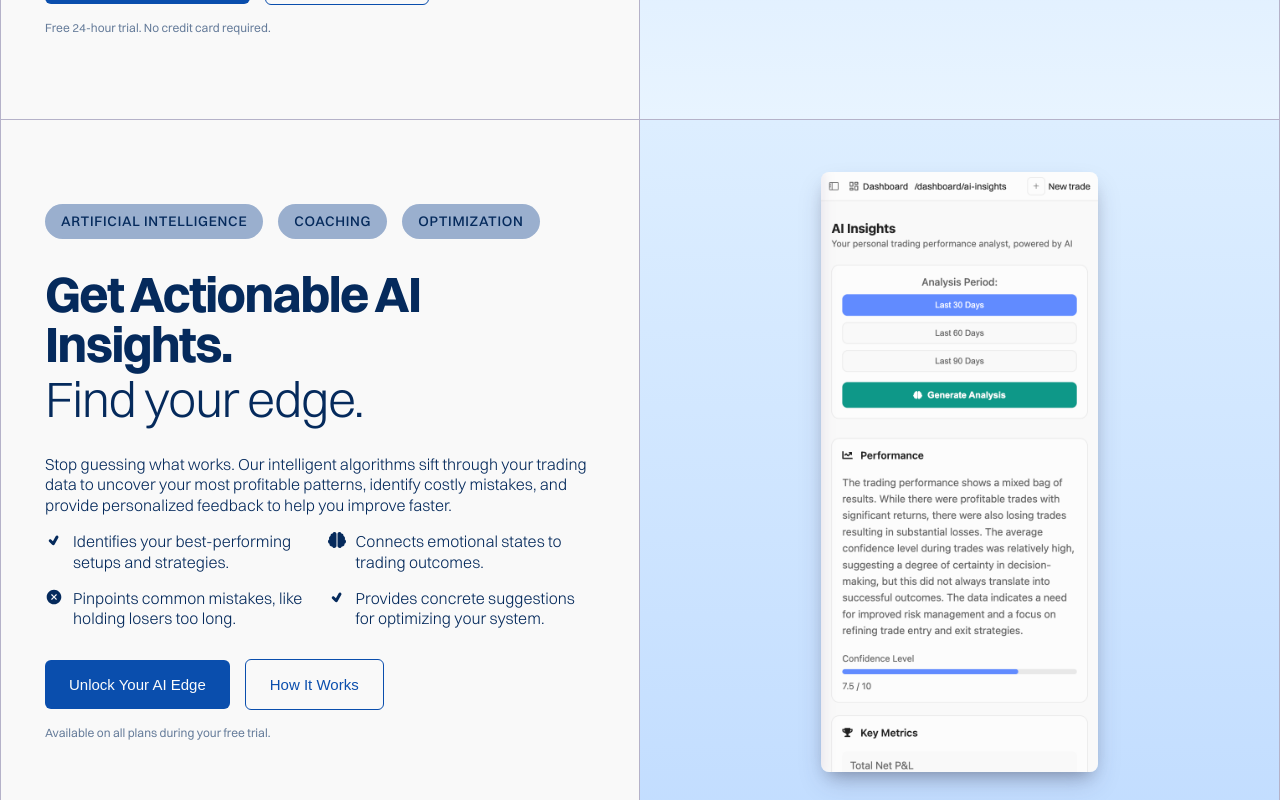
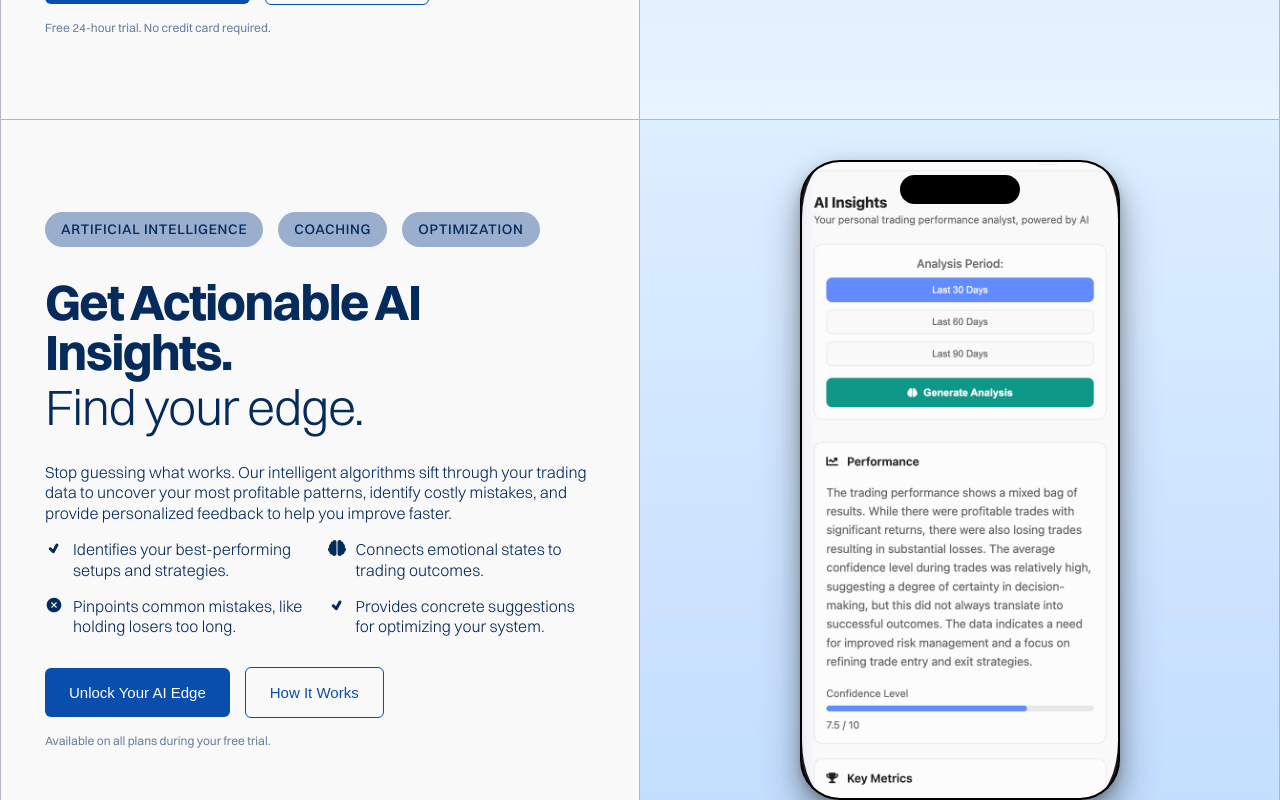
Before and after one commit to ayushcodes0/Tj-Frontend, a React (Vite) app: page / in a window 1280 px wide. Shown: the part 1600-2400 px from the top of the page. Built offline with nearby package versions, Linux system fonts and the light colour scheme; no server answers.

Commit message:
iphone mockup added successfullY

```diff
--- a/src/components/InfoContainer/InfoContainer.module.css
+++ b/src/components/InfoContainer/InfoContainer.module.css
@@ -1,5 +1,6 @@
 .informationContainer {
     width: 100%;
+    height: 100%;
     border-right: 1px solid rgb(181 178 201);
     border-bottom: 1px solid rgb(181 178 201);
     padding: 5.2rem 2.75rem;
@@ -10,6 +11,7 @@
     gap: 30px;
     box-sizing: border-box;
     background-color: var(--landing-sec-background);
+    min-height: 50vh;
 }
 
 
--- a/src/components/IphoneMockup/IphoneMockup.module.css
+++ b/src/components/IphoneMockup/IphoneMockup.module.css
@@ -1,43 +1,49 @@
+/* src/components/IphoneMockup/IphoneMockup.module.css */
 
 .deviceContainer {
   display: flex;
   justify-content: center;
   align-items: center;
-  padding: 2vw;
+  padding: 5vh 0; /* Changed to vh for consistency */
   box-sizing: border-box;
 }
 
 .iphone {
   position: relative;
-  width: 320px;
-  max-width: 90vw;
+  /* Use a viewport-based width and aspect ratio */
+  width: 50vw;
+  max-width: 320px;
+  aspect-ratio: 16 / 32;
+  border-radius: 40px;
+  background-color: #000;
+  box-shadow:
+    0 4px 6px rgba(0, 0, 0, 0.1),
+    0 10px 20px rgba(0, 0, 0, 0.2),
+    0 20px 40px rgba(0, 0, 0, 0.3);
   z-index: 2;
+  overflow: hidden;
 }
 
 .chassis {
-  width: 100%;
-  height: 100%;
-  background: linear-gradient(165deg, #211a2c, #110e17);
-  border-radius: 15%; /* Generous corner radius */
-  position: relative;
-  border: 0.15vw solid #4a3f5a;
-  box-shadow:
-    inset 0 0.2vw 0.2vw #5a4f70,
-    inset 0 -0.2vw 0.2vw #110e17,
-    0 2.5vw 5vw rgba(0, 0, 0, 0.6);
-  display: flex;
-  justify-content: center;
-  align-items: center;
+  width: calc(100% - 4px);
+  height: calc(100% - 4px);
+  position: absolute;
+  top: 2px;
+  left: 2px;
+  background-color: #1a1a1a;
+  border-radius: 38px;
+  overflow: hidden;
 }
 
 /* --- The Screen --- */
 .screen {
-  width: 93%;
-  height: 94%;
-  background: #000;
-  border-radius: 12%; /* Slightly less radius than chassis for the bezel effect */
+  width: 100%;
+  height: 100%;
+  background-color: #000;
   overflow: hidden;
   position: relative;
+  /* Consistent with chassis */
+  border-radius: 9%;
 }
 
 .content {
@@ -49,76 +55,54 @@
 /* --- The Dynamic Island --- */
 .dynamicIsland {
   position: absolute;
-  top: 4%;
+  top: 2%;
   left: 50%;
   transform: translateX(-50%);
-  width: 30%;
-  height: 4%;
-  background: #000;
-  border-radius: 2vw;
+  width: 38%;
+  height: 4.5%;
+  background-color: #000;
+  border-radius: 20px;
   z-index: 10;
 }
 
-.camera {
+/* --- Side Buttons --- */
+.sideButtons {
   position: absolute;
-  top: 50%;
-  right: 15%;
-  transform: translateY(-50%);
-  width: 15%;
-  padding-bottom: 15%;
-  height: 0;
-  background: #101010;
-  border-radius: 50%;
+  height: 100%;
+  width: 100%;
 }
 
-/* --- Realistic Effects --- */
-.gloss {
-  position: absolute;
-  top: 0;
-  left: 0;
-  width: 100%;
-  height: 100%;
-  border-radius: 15%;
-  background: linear-gradient(135deg, rgba(255, 255, 255, 0.1) 0%, rgba(255, 255, 255, 0) 60%);
-  pointer-events: none;
-}
-
-/* --- Side Buttons --- */
 .sideButton {
   position: absolute;
-  background: linear-gradient(to right, #2c2638, #3e354f);
-  border: 0.1vw solid #211a2c;
+  background-color: #333;
+  border-radius: 5px;
   z-index: 1;
 }
 
 .silentSwitch {
-  top: 10%;
-  left: -2%;
-  width: 3%;
-  height: 5%;
-  border-radius: 30%;
+  top: 15%;
+  left: -4px;
+  width: 4px;
+  height: 25px;
 }
 
 .volumeUp {
-  top: 17%;
-  left: -2%;
-  width: 3%;
-  height: 8%;
-  border-radius: 30%;
+  top: 22%;
+  left: -4px;
+  width: 4px;
+  height: 50px;
 }
 
 .volumeDown {
-  top: 26.5%;
-  left: -2%;
-  width: 3%;
-  height: 8%;
-  border-radius: 30%;
+  top: 31%;
+  left: -4px;
+  width: 4px;
+  height: 50px;
 }
 
 .power {
-  top: 19%;
-  right: -2%;
-  width: 3%;
-  height: 12%;
-  border-radius: 30%;
+  top: 25%;
+  right: -4px;
+  width: 4px;
+  height: 80px;
 }
--- a/src/components/IphoneMockup/IphoneMockup.tsx
+++ b/src/components/IphoneMockup/IphoneMockup.tsx
@@ -18,10 +18,12 @@ const IphoneMockup: React.FC<IphoneMockupProps> = ({
     <div className={`${Styles.deviceContainer} ${className}`}>
       <div className={Styles.iphone}>
         {/* The side buttons for realism */}
-        <div className={`${Styles.sideButton} ${Styles.volumeUp}`}></div>
-        <div className={`${Styles.sideButton} ${Styles.volumeDown}`}></div>
-        <div className={`${Styles.sideButton} ${Styles.silentSwitch}`}></div>
-        <div className={`${Styles.sideButton} ${Styles.power}`}></div>
+        <div className={Styles.sideButtons}>
+          <div className={`${Styles.sideButton} ${Styles.silentSwitch}`}></div>
+          <div className={`${Styles.sideButton} ${Styles.volumeUp}`}></div>
+          <div className={`${Styles.sideButton} ${Styles.volumeDown}`}></div>
+          <div className={`${Styles.sideButton} ${Styles.power}`}></div>
+        </div>
 
         {/* The main phone body and screen */}
         <div className={Styles.chassis}>
@@ -29,9 +31,8 @@ const IphoneMockup: React.FC<IphoneMockupProps> = ({
             <img src={imageUrl} alt={altText} className={Styles.content} />
           </div>
           <div className={Styles.dynamicIsland}>
-            <div className={Styles.camera}></div>
+            {/* You can add internal details here if needed */}
           </div>
-          <div className={Styles.gloss}></div>
         </div>
       </div>
     </div>
--- a/src/pages/LandingPage/LandingPage.module.css
+++ b/src/pages/LandingPage/LandingPage.module.css
@@ -239,6 +239,7 @@
     display: grid;
     grid-template-columns: 1fr 1fr;
     padding: 0px 64px;
+    background-color: var(--landing-background);
 }
 
 .infoContainer {
@@ -249,12 +250,10 @@
     width: 100%;
     border-right: 1px solid rgb(181 178 201);
     border-bottom: 1px solid rgb(181 178 201);
-}
-
-.informationImageContainer {
     display: flex;
     justify-content: center;
     align-items: center;
+    overflow: hidden;
 }
 
 .dashboardImage{
@@ -400,9 +399,18 @@
     .information{
         grid-template-columns: 1fr;
     }
-    .informationImageContainer{
+    .informationImageContainer {
         width: 100%;
-        height: 400px;
+        /* REMOVED: height: 400px; */
+        /* ADDED: A minimum height to ensure the mockup is always visible */
+        min-height: 50vh; /* This will make it at least half the viewport height */
+        display: flex;
+        justify-content: center;
+        align-items: center;
+        border-right: 1px solid rgb(181 178 201);
+        border-bottom: 1px solid rgb(181 178 201);
+        overflow: hidden;
+        padding: 20px 0;
     }
     .section0{
         order: 2;
--- a/src/pages/LandingPage/LandingPage.tsx
+++ b/src/pages/LandingPage/LandingPage.tsx
@@ -26,6 +26,7 @@ import aiInsightsImage from "../../assets/image/aiInsights.png"
 import newTradeImage from "../../assets/image/newTradeImage.png"
 import performanceImage from "../../assets/image/performance.png"
 import MacBookMockup from '../../components/MacbookMockup/MacbookMockup';
+import IphoneMockup from '../../components/IphoneMockup/IphoneMockup';
 
 // Animation variants
 const containerVariants: Variants = {
@@ -661,7 +662,10 @@ const LandingPage = () => {
         viewport={{ once: true, amount: 0.3 }}
         variants={imageContainerVariants}
       >
-        <img src={aiInsightsImage} alt="Ai Insights Image" className={`${Styles.informationImage} ${Styles.aiInsightsImage}`}/>
+        <IphoneMockup
+          imageUrl={aiInsightsImage}
+          altText="Your app screenshot"
+        />
       </motion.div>
 
       {/* Section 2: Detailed Logging */}
```
